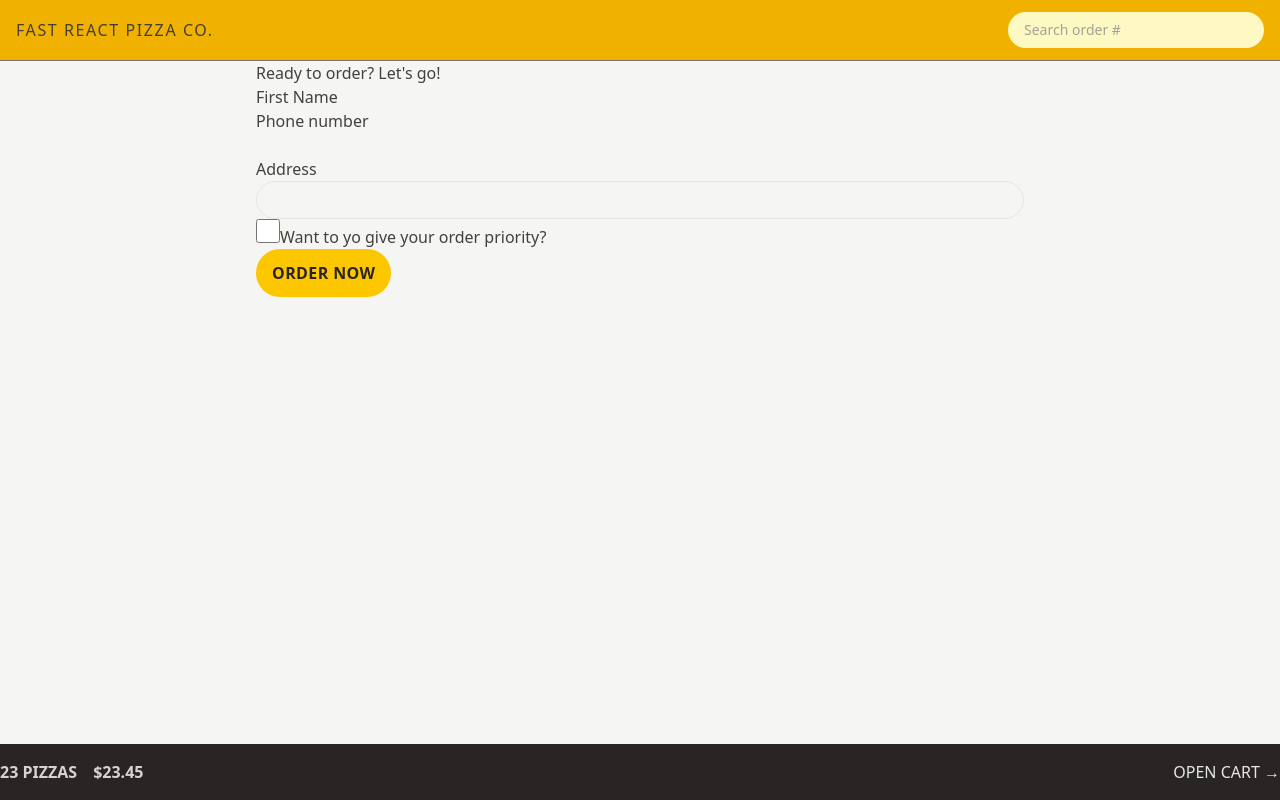
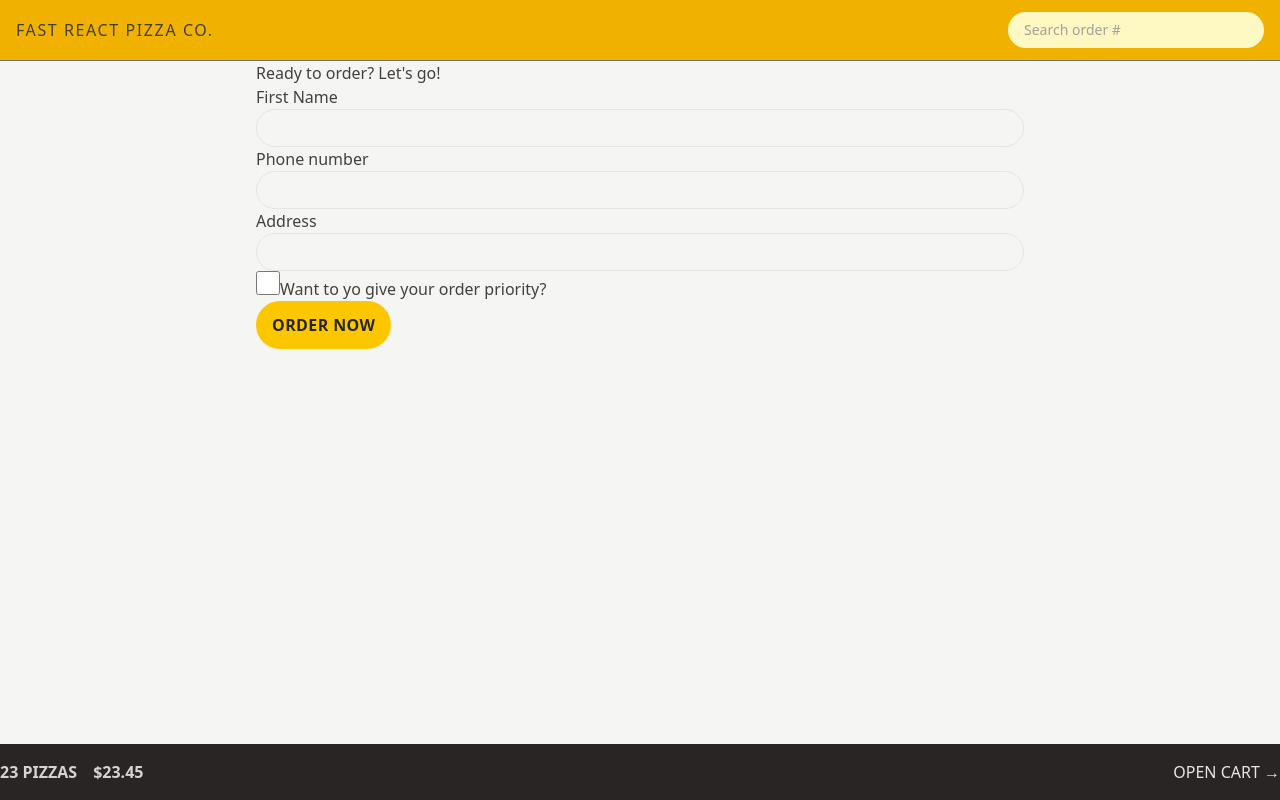
Before and after one commit to justine92415/React_Fast_Pizza, a React (Vite) app: page /order/new in a window 1280 px wide. Built offline with nearby package versions, Linux system fonts and the light colour scheme.

Commit message:
feat(order):304.更新訂單表單輸入框樣式以增強可用性

```diff
--- a/src/features/order/CreateOrder.tsx
+++ b/src/features/order/CreateOrder.tsx
@@ -48,13 +48,13 @@
       <Form method="POST">
         <div>
           <label>First Name</label>
-          <input type="text" name="customer" required />
+          <input className="input" type="text" name="customer" required />
         </div>
 
         <div>
           <label>Phone number</label>
           <div>
-            <input type="tel" name="phone" required />
+            <input className="input" type="tel" name="phone" required />
           </div>
           {formErrors?.phone && <p>{formErrors.phone}</p>}
         </div>
@@ -62,14 +62,7 @@
         <div>
           <label>Address</label>
           <div>
-            <input
-              className="w-full rounded-full border border-stone-200 px-4 py-2 text-sm transition-all
-                duration-300 placeholder:text-stone-400 focus:ring focus:ring-yellow-400
-                focus:outline-none"
-              type="text"
-              name="address"
-              required
-            />
+            <input className="input" type="text" name="address" required />
           </div>
         </div>
 
--- a/src/index.css
+++ b/src/index.css
@@ -1,6 +1,11 @@
 @import "tailwindcss";
 @config "../tailwind.config.js";
 
+@layer components {
+  .input {
+    @apply w-full rounded-full border border-stone-200 px-4 py-2 text-sm transition-all duration-300 placeholder:text-stone-400 focus:ring focus:ring-yellow-400 focus:outline-none;
+  }
+}
 
 /* body {
   font-family: system-ui, -apple-system, BlinkMacSystemFont, 'Segoe UI', Roboto,
@@ -21,22 +26,37 @@
   width: 45px;
   aspect-ratio: 0.75;
   --c: no-repeat linear-gradient(#333 0 0);
-  background: var(--c) 0% 50%, var(--c) 50% 50%, var(--c) 100% 50%;
+  background:
+    var(--c) 0% 50%,
+    var(--c) 50% 50%,
+    var(--c) 100% 50%;
   background-size: 20% 50%;
   animation: loading 1s infinite linear;
 }
 
 @keyframes loading {
   20% {
-    background-position: 0% 0%, 50% 50%, 100% 50%;
+    background-position:
+      0% 0%,
+      50% 50%,
+      100% 50%;
   }
   40% {
-    background-position: 0% 100%, 50% 0%, 100% 50%;
+    background-position:
+      0% 100%,
+      50% 0%,
+      100% 50%;
   }
   60% {
-    background-position: 0% 50%, 50% 100%, 100% 0%;
+    background-position:
+      0% 50%,
+      50% 100%,
+      100% 0%;
   }
   80% {
-    background-position: 0% 50%, 50% 50%, 100% 100%;
+    background-position:
+      0% 50%,
+      50% 50%,
+      100% 100%;
   }
 }
```
